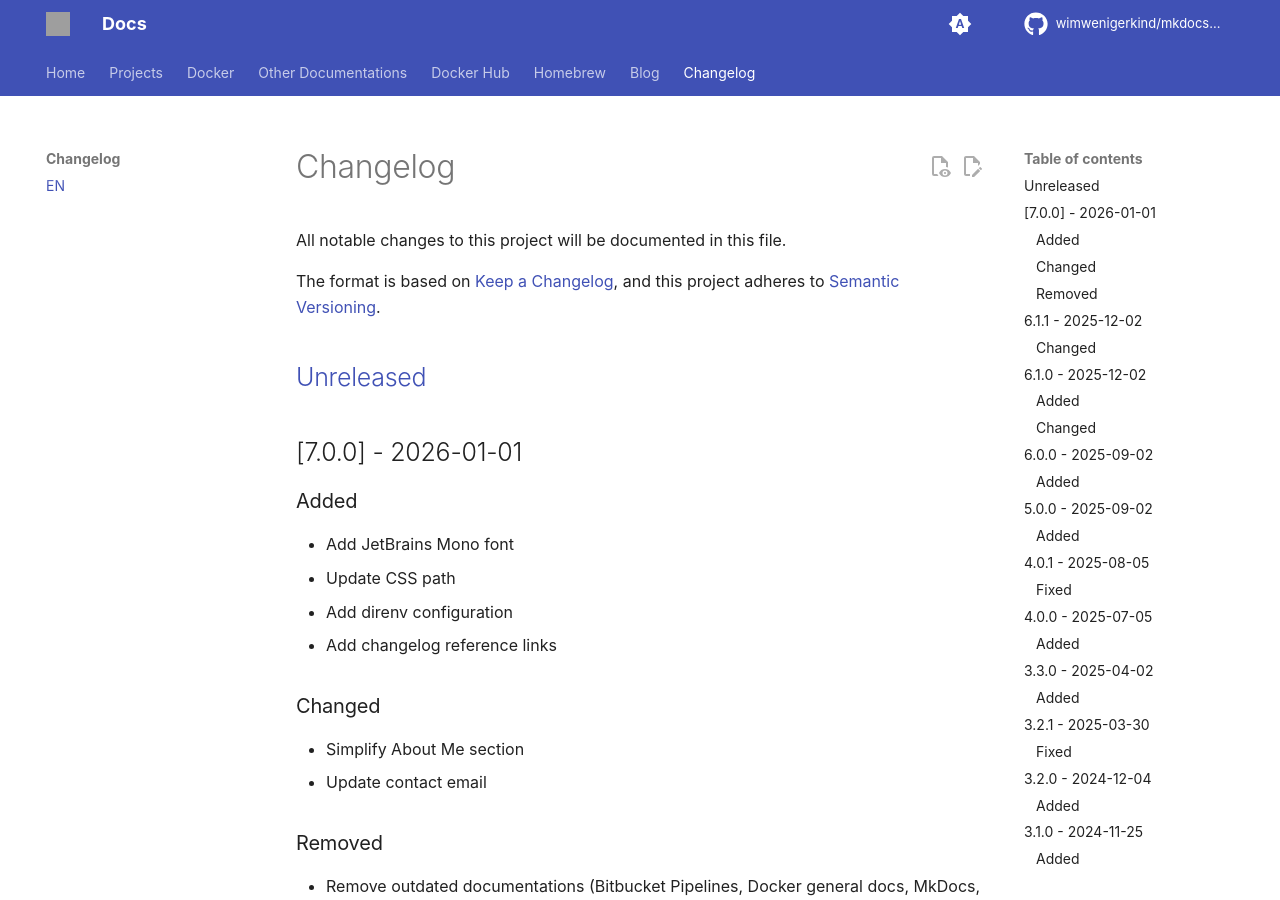
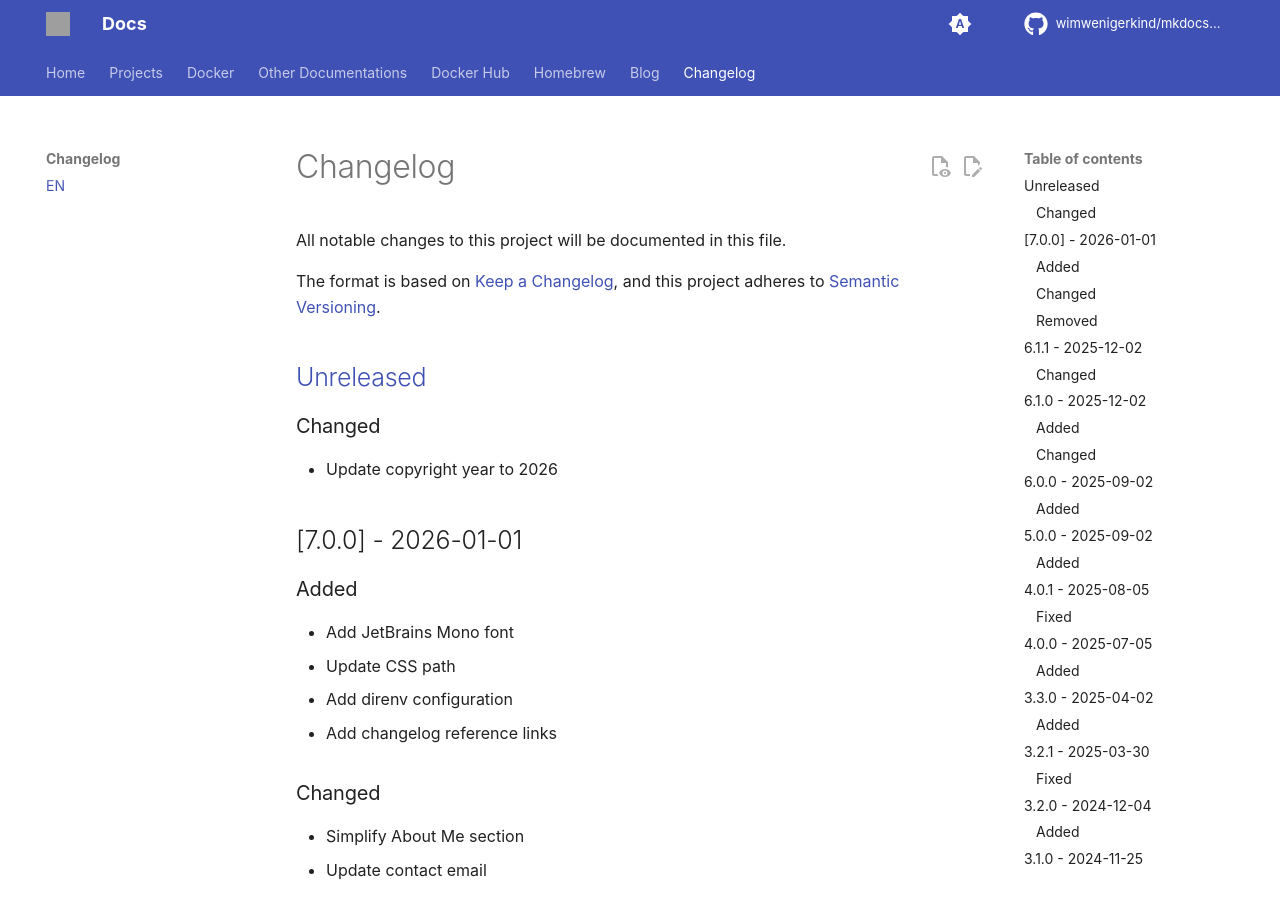
Before and after one commit to wimwenigerkind/mkdocs-wim-wenigerkind, an MkDocs documentation site: the page built from docs/changelog/en.md, in a window 1280 px wide and 900 px high. Built offline with MkDocs 1.6.1 and Material for MkDocs 9.7.7, drawn with Linux system fonts in a browser that asks for light colours; some web fonts are replaced; comment, search, counter and statistics services are not loaded; the version menu is left out; grey boxes are pictures that could not be loaded.

Commit message:
chore: update changelog

```diff
--- a/docs/changelog/en.md
+++ b/docs/changelog/en.md
@@ -6,6 +6,10 @@ The format is based on [Keep a Changelog](https://keepachangelog.com/en/1.1.0/),
 and this project adheres to [Semantic Versioning](https://semver.org/spec/v2.0.0.html).
 
 ## [Unreleased]
+
+### Changed
+
+- Update copyright year to 2026
 
 ## [7.0.0] - 2026-01-01
 
```
